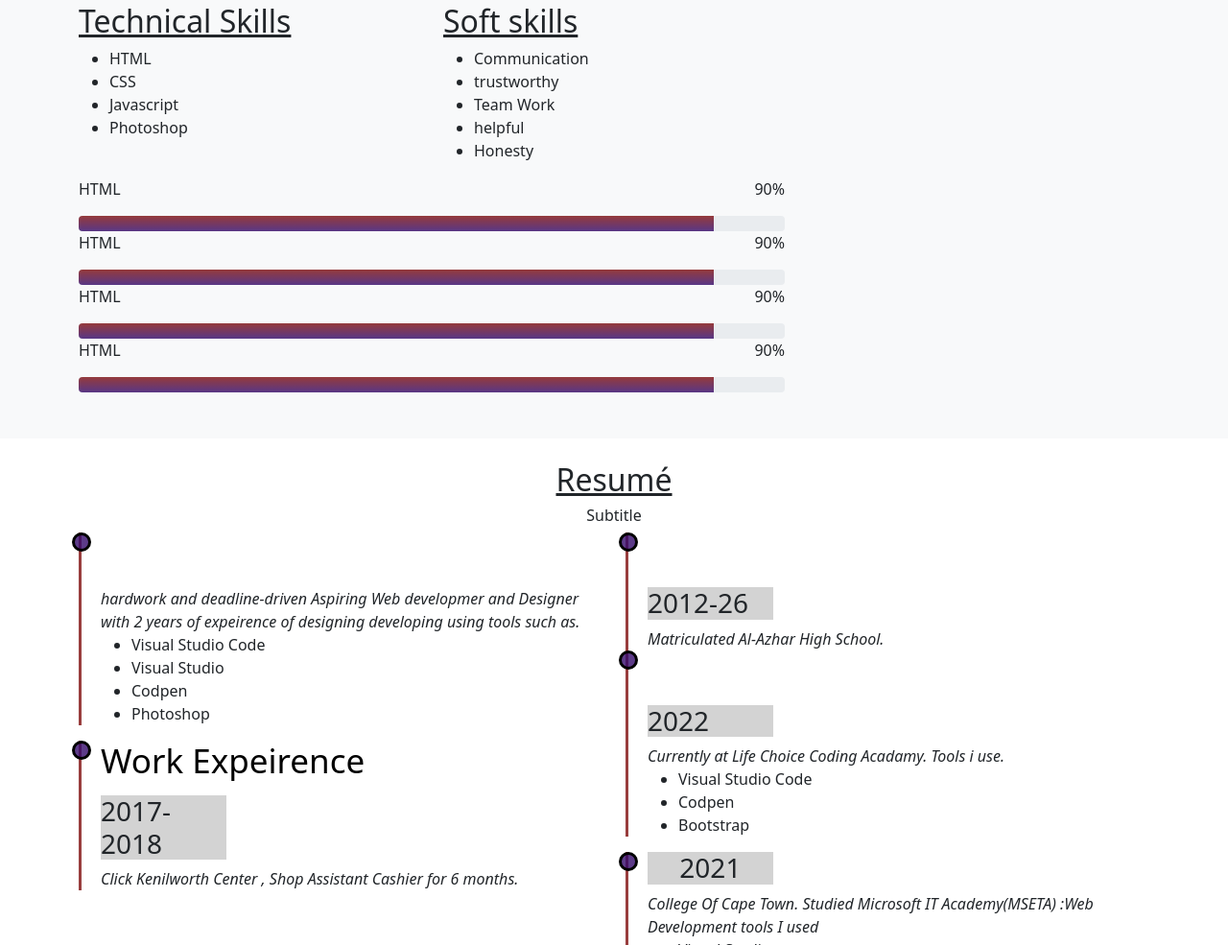
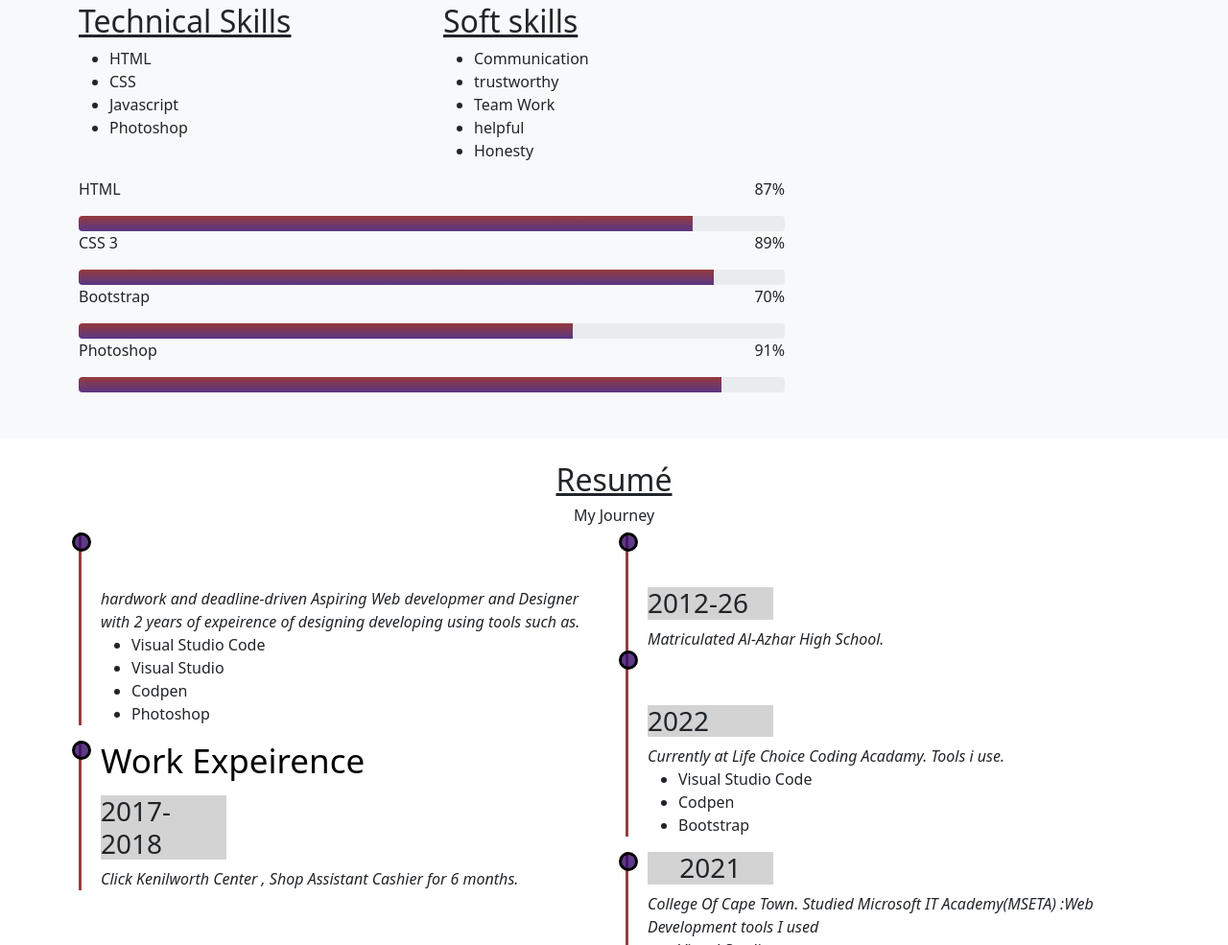
Before and after one commit to Mogamat-S23/portfolio, a plain HTML site: page index.html in a window 1280 px wide. Shown: the part 1525-2510 px from the top of the page at 96% size. Drawn offline with nearby package versions, Linux system fonts and the light colour scheme; a web font is replaced by a local one.

Commit message:
day5Push3

```diff
--- a/index.html
+++ b/index.html
@@ -147,14 +147,14 @@
                   </div>
                   <div>
                     <p class="d-flex justify-content-between">
-                      HTML <span>90%</span>
+                      HTML <span>87%</span>
                     </p>
                     <div  class="progress">
                       <div
                         class="progress-bar progress-bar-animated progress-bar-striped " id="progress"
                         role="progressbar"
-                        style="width: 90%"
-                        aria-valuenow="90"
+                        style="width: 87%"
+                        aria-valuenow="87"
                         aria-valuemin="0"
                         aria-valuemax="100"
                       ></div>
@@ -162,7 +162,7 @@
                   </div>
                   <div>
                     <p class="d-flex justify-content-between">
-                      HTML <span>90%</span>
+                      CSS 3 <span>89%</span>
                     </p>
                     <div class="progress">
                       <div
@@ -177,14 +177,14 @@
                   </div>
                   <div>
                     <p class="d-flex justify-content-between">
-                      HTML <span>90%</span>
+                      Bootstrap <span>70%</span>
                     </p>
                     <div class="progress">
                       <div
                         class="progress-bar progress-bar-animated progress-bar-striped" id="progress"
                         role="progressbar"
-                        style="width: 90%"
-                        aria-valuenow="90"
+                        style="width: 70%"
+                        aria-valuenow="70"
                         aria-valuemin="0"
                         aria-valuemax="100"
                       ></div>
@@ -192,14 +192,14 @@
                   </div>
                   <div>
                     <p class="d-flex justify-content-between">
-                      HTML <span>90%</span>
+                      Photoshop <span>91%</span>
                     </p>
                     <div class="progress" >
                       <div
                         class="progress-bar progress-bar-animated progress-bar-striped " id="progress"
                         role="progressbar"
-                        style="width: 90%"
-                        aria-valuenow="90"
+                        style="width: 91%"
+                        aria-valuenow="91"
                         aria-valuemin="0"
                         aria-valuemax="100"
                       ></div>
@@ -211,8 +211,8 @@
            <div class="col-md-4  ">
                     <img
                       class="img-fluid  "
-                      src="./Images/Saleem (3).JPG"
-                      alt="me"
+                      src="./Images/Saleem (3).JPG "
+                      alt="me" defer
                     />
               </div>
 
@@ -224,7 +224,7 @@
         <div class="container">
             <h2 class="section-title text-center text-decoration-underline pt-4" data-aos="fade-down"
             data-aos-duration="3000" >Resumé </h2>
-            <h6 class="text-center">Subtitle</h6>
+            <h6 class="text-center">My Journey</h6>
             <div class="row">
               <div class="col-md-6">
                 <div
```
